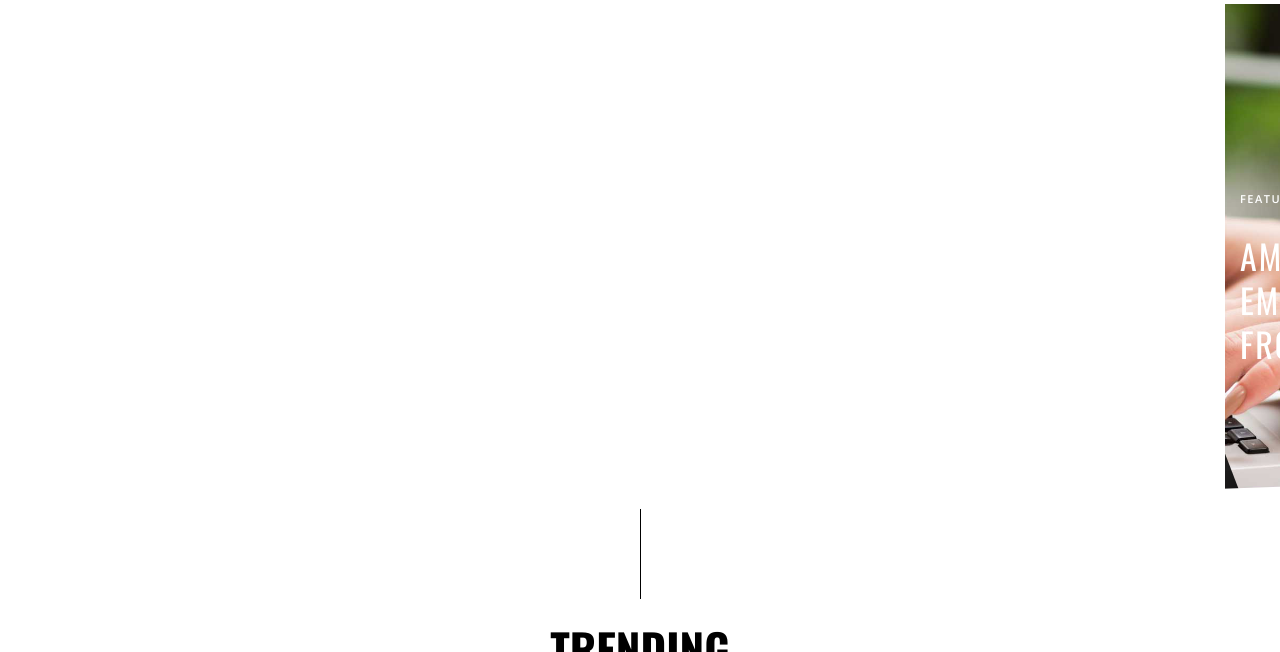
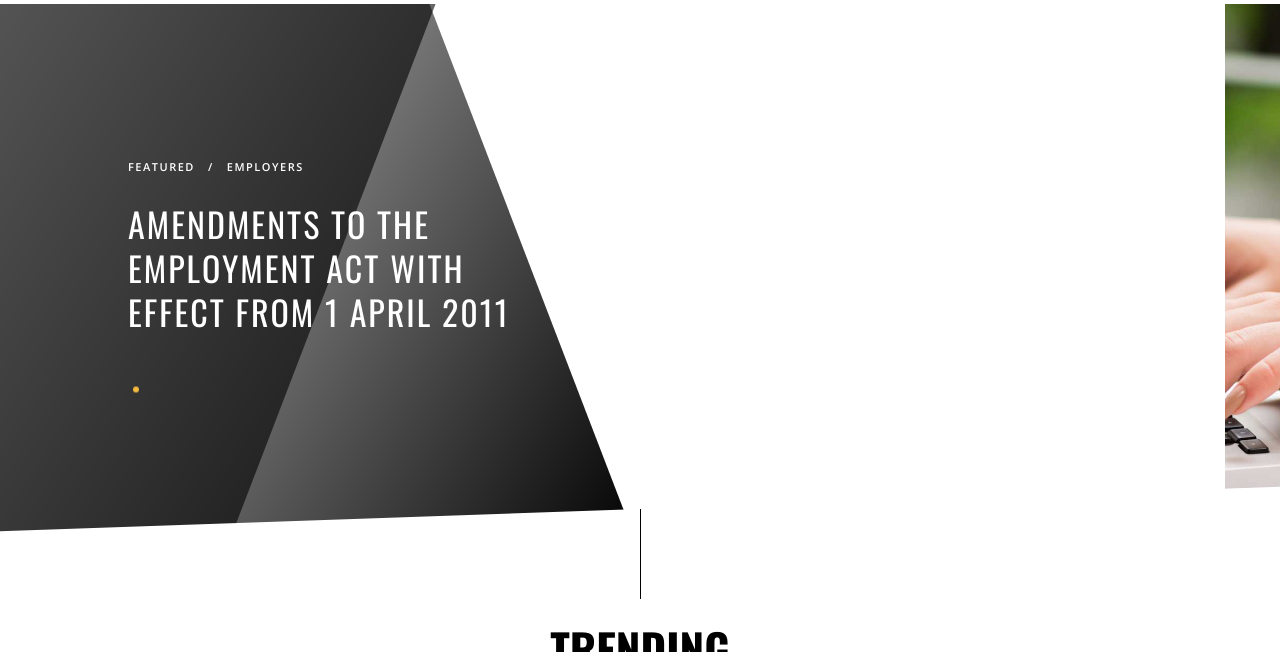
Before and after one commit to ariffma/workwise, a plain HTML site: page index.html in a window 1280 px wide. Shown: the part 76-728 px from the top of the page. Drawn offline with nearby package versions, Linux system fonts and the light colour scheme.

Commit message:
changes index.html landing carousel

```diff
--- a/assets/css/app.css
+++ b/assets/css/app.css
@@ -1289,14 +1289,21 @@ section.page-hero { padding: 0 0 90px 0; }
 /****************************************/
 /*			LANDING PAGE HERO			*/
 /****************************************/
-section.landing-hero { height: 550px; }
-
-	section.landing-hero figure {
+section.landing-hero {
+	height: 550px;
+	position: relative;
+}
+
+	section.landing-hero .carousel-hero { height: inherit; }
+
+		section.landing-hero .carousel-hero figure {
 			width: 100%;
 			height: 100%;
 
 			overflow: hidden;
 			position: absolute;
+
+			z-index: 1;
 
 			top: 0;
 			left: 0;
@@ -1308,8 +1315,21 @@ section.landing-hero { height: 550px; }
 			background-size: cover;
 		}
 
-		section.landing-hero figure span {
-			width: calc(60% + 100px);
+	section.landing-hero figure.pattern {
+		width: 50%;
+		height: inherit;
+
+		padding: 0;
+		margin: 0;
+
+		display: block;
+		position: absolute;
+
+		top: 0;
+		z-index: 1;
+	}
+		section.landing-hero figure.pattern span {
+			width: 100%;
 			height: 100%;
 
 			position: absolute;
@@ -1320,8 +1340,8 @@ section.landing-hero { height: 550px; }
 			background-color: rgba(0,0,0,0.6);
 		}
 
-			section.landing-hero figure span.one {
-				left: -200px;
+			section.landing-hero figure.pattern span.one {
+				left: -105px;
 				-webkit-transform: skewX(21deg);
 				    -ms-transform: skewX(21deg);
 				        transform: skewX(21deg);
@@ -1337,19 +1357,44 @@ section.landing-hero { height: 550px; }
 				filter: progid:DXImageTransform.Microsoft.gradient( startColorstr='#ffffff', endColorstr='#000000', GradientType=1 );
 			}
 
-			section.landing-hero figure span.two {
+			section.landing-hero figure.pattern span.two {
 				left: -310px;
 				-webkit-transform: skewX(-21deg);
 				    -ms-transform: skewX(-21deg);
 				        transform: skewX(-21deg);
 			}
 
-	section.landing-hero .hero_content {
-		height: 550px;
-		position: relative;
-	}
-
-		section.landing-hero .hero_content span {
+	section.landing-hero .carousel-hero-content {
+		width: 30%;
+		height: auto;
+
+		top: 50%;
+		left: 10%;
+
+		display: block;
+		position: absolute;
+
+		z-index: 2;
+
+		-webkit-transform: translateY(-50%);
+		    -ms-transform: translateY(-50%);
+		        transform: translateY(-50%);
+	}
+
+	section.landing-hero .carousel-hero-content .swiper-slide { opacity: 0 !important; }
+	section.landing-hero .carousel-hero-content .swiper-slide-active { opacity: 1 !important; }
+
+		section.landing-hero .carousel-hero-content .hero_content {
+			width: 100%;
+			height: auto;
+			position: relative;
+
+			-webkit-transition: all 0.3s ease-in-out;
+			   -moz-transition: all 0.3s ease-in-out;
+			     -o-transition: all 0.3s ease-in-out;
+			        transition: all 0.3s ease-in-out;
+		}
+			section.landing-hero .carousel-hero-content .hero_content span {
 				width: 100%;
 
 				display: block;
@@ -1370,7 +1415,7 @@ section.landing-hero { height: 550px; }
 				letter-spacing: 1.5px;
 			}
 
-		section.landing-hero .hero_content header {
+			section.landing-hero .carousel-hero-content .hero_content header {
 				width: 100%;
 
 				display: block;
@@ -1391,10 +1436,11 @@ section.landing-hero { height: 550px; }
 				letter-spacing: 2px;
 			}
 
-	/*section.landing-hero .swiper-pagination {
-		position: relative;
-		text-align: left;
-	}*/
+	section.landing-hero .swiper-pagination {
+		position: relative;
+		text-align: left;
+		bottom: 0px;
+	}
 
 
 
--- a/assets/css/app_resp.css
+++ b/assets/css/app_resp.css
@@ -150,9 +150,42 @@
 	/****************************************/
 	/*			LANDING PAGE HERO			*/
 	/****************************************/
-	section.landing-hero { height: auto; }
+	section.landing-hero {
+		height: auto;
+	}
 
-		section.landing-hero figure {
+		section.landing-hero .carousel-hero {
+			height: 220px;
+			position: relative;
+		}
+		section.landing-hero figure.pattern { display: none; }
+
+		section.landing-hero .carousel-hero-content {
+			width: 100%;
+
+			padding: 40px 30px 100px 30px;
+
+			left: 0;
+			top: 0;
+
+			position: relative;
+
+			background-color: #000;
+
+			-webkit-transform: translateY(0%);
+			    -ms-transform: translateY(0%);
+			        transform: translateY(0%);
+		}
+
+		section.landing-hero .swiper-pagination {
+			position: relative;
+			text-align: center;
+			margin-top: 40px;
+			bottom: 0px;
+		}
+
+
+		/*section.landing-hero figure {
 			height: 220px;
 			position: relative;
 		}
@@ -185,17 +218,7 @@
 
 					font-size: 25px;
 					line-height: 32px;
-				}
-
-					/* section.landing-hero .hero_content header:after {
-						margin: 20px 0;
-					}
-
-				section.landing-hero .hero_content p {
-					padding: 0 10px;
-					font-size: 15px;
-					line-height: 20px;
-				} */
+				}*/
 
 
 
--- a/assets/js/app.js
+++ b/assets/js/app.js
@@ -14,9 +14,20 @@ $( document ).ready(function() {
 		$(".navbar-resp").toggleClass("open")
 	});
 
-	var carousel_hero = new Swiper (".carousel-hero", {
-	    pagination: '.swiper-pagination',
+	var carousel_hero_content = new Swiper (".carousel-hero-content", {
+		effect: "fade",
+		simulateTouch: false,
+		observer: true,
+		observeParents: true,
+
+		pagination: '.swiper-pagination',
 		paginationClickable: true,
+	});
+
+	var carousel_hero_bg = new Swiper (".carousel-hero", {
+	    onSlideChangeStart: function(){
+	    	carousel_hero_content.slideTo(carousel_hero_bg.activeIndex, 400);
+	    }
 	});
 
 	var carousel_trending = new Swiper (".carousel-trending", {
--- a/index.html
+++ b/index.html
@@ -122,65 +122,49 @@
         <!-- LANDING HERO -->
         <section class="landing-hero">
 
+            <!-- LANDING HERO SLIDE BACKGROUND -->
             <div class="swiper-container carousel-hero">
                 <div class="swiper-wrapper">
-                    <div class="swiper-slide">
-                        <figure style="background-image: url('assets/images/hero.jpg')">
+                    <div class="swiper-slide"> <figure style="background-image: url('assets/images/hero.jpg')"></figure> </div>
+                    <div class="swiper-slide"> <figure style="background-image: url('assets/images/hero.jpg')"></figure> </div>
+                    <div class="swiper-slide"> <figure style="background-image: url('assets/images/hero.jpg')"></figure> </div>
+                </div>
+            </div>
+
+            <!-- LANDING HERO FIXED PATTERN -->
+            <figure class="pattern">
                 <span class="one"></span>
                 <span class="two"></span>
             </figure>
 
-                        <div class="container">
-                            <div class="row">
-                                <div class="col-md-5 hero_content">
-                                    <div class="vCenter">
+            <!-- LANDING HEOR SLIDE CONTENT -->
+            <div class="swiper-containter carousel-hero-content">
+                <div class="swiper-wrapper">
+                    <div class="swiper-slide">
+                        <div class="hero_content">
                             <span> <a href="#category-label"> Featured &nbsp; / &nbsp; Employers</a> </span>
-                                        <header> <a href="#single-post"> Amendments to the Employment Act with effect from 1 April 2016 </a> </header>
-                                    </div>
-                                </div>
-                            </div>
+                            <header> <a href="#single-post"> Amendments to the Employment Act with effect from 1 April 2011 </a> </header>
                         </div>
                     </div>
 
                     <div class="swiper-slide">
-                        <figure style="background-image: url('assets/images/hero.jpg')">
-                            <span class="one"></span>
-                            <span class="two"></span>
-                        </figure>
-
-                        <div class="container">
-                            <div class="row">
-                                <div class="col-md-5 hero_content">
-                                    <div class="vCenter">
+                        <div class="hero_content">
                             <span> <a href="#category-label"> Featured &nbsp; / &nbsp; Employers</a> </span>
-                                        <header> <a href="#single-post"> Amendments to the Employment Act with effect from 1 April 2016 </a> </header>
-                                    </div>
-                                </div>
-                            </div>
+                            <header> <a href="#single-post"> Amendments to the Employment Act with effect from 1 April 2012 </a> </header>
                         </div>
                     </div>
 
                     <div class="swiper-slide">
-                        <figure style="background-image: url('assets/images/hero.jpg')">
-                            <span class="one"></span>
-                            <span class="two"></span>
-                        </figure>
-
-                        <div class="container">
-                            <div class="row">
-                                <div class="col-md-5 hero_content">
-                                    <div class="vCenter">
+                        <div class="hero_content">
                             <span> <a href="#category-label"> Featured &nbsp; / &nbsp; Employers</a> </span>
-                                        <header> <a href="#single-post"> Amendments to the Employment Act with effect from 1 April 2016 </a> </header>
-                                    </div>
-                                </div>
-                            </div>
+                            <header> <a href="#single-post"> Amendments to the Employment Act with effect from 1 April 2013 </a> </header>
                         </div>
                     </div>
                 </div>
 
                 <div class="swiper-pagination"></div>
             </div>
+
         </section>
 
 
```
Lines whose indentation alone changed are shown as unchanged.
